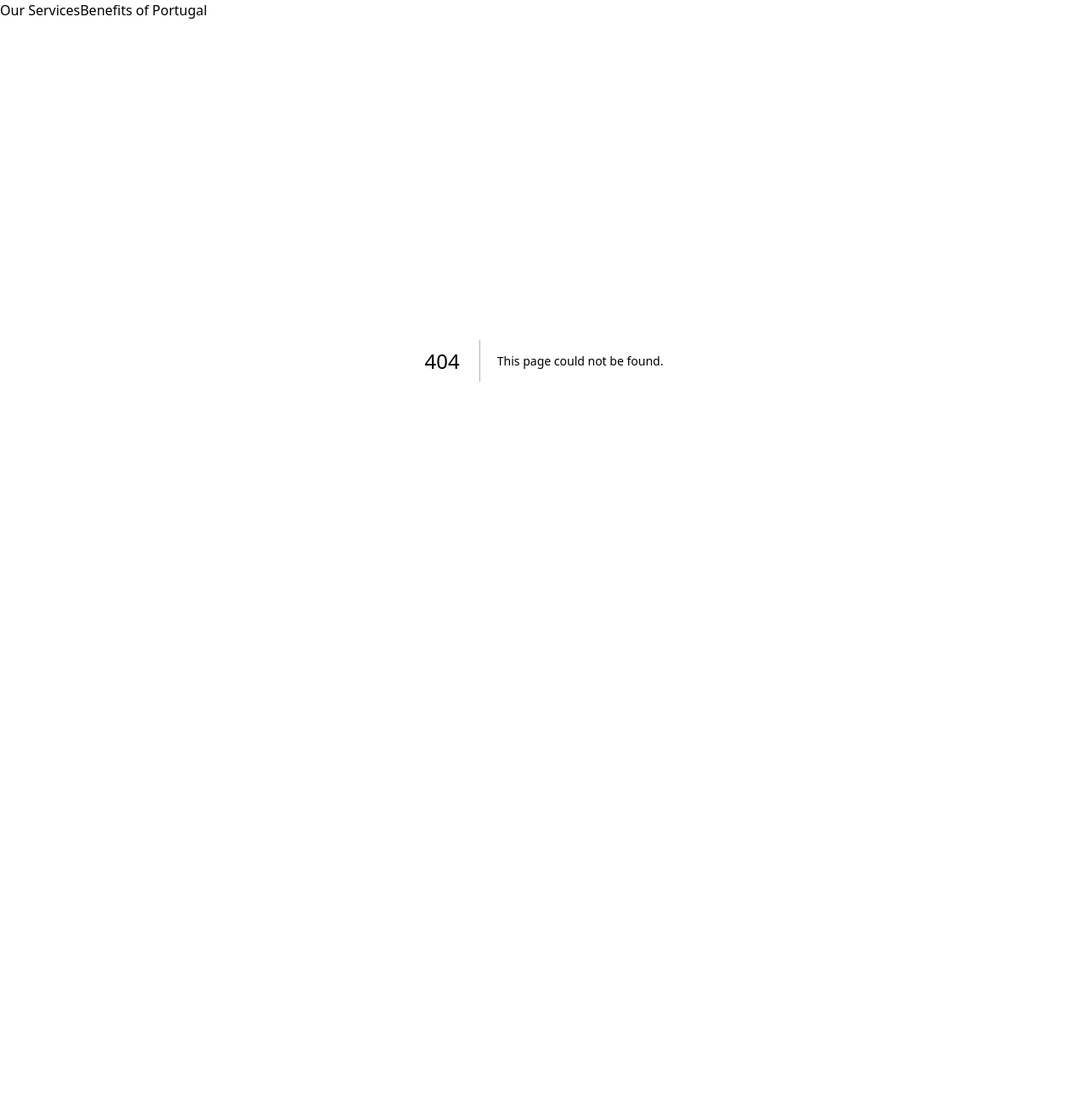
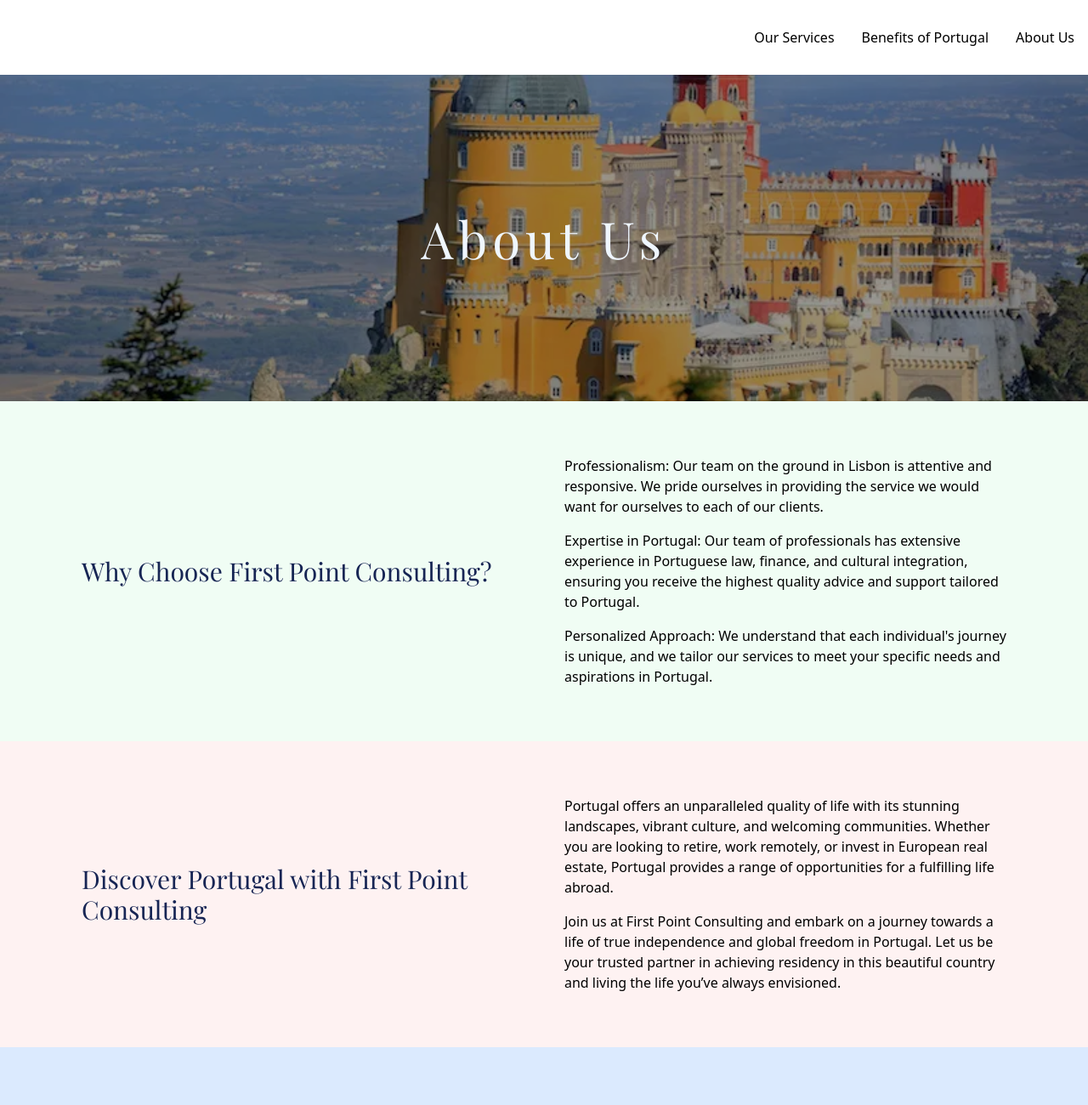
Before and after one commit to AryanJ-NYC/fpcllc, a Next.js app: page /about-us in a window 1280 px wide. Before the commit this address had no page. Shown: the top 1300 px of the page at 85% size. Before the commit the page ends 824 px from the top, so only its background shows below. Built offline with nearby package versions, Linux system fonts and the light colour scheme; no server answers; a web font is replaced by a local one.

Commit message:
Add all info

```diff
--- /dev/null
+++ b/src/app/ContactUs.tsx
@@ -0,0 +1,34 @@
+import React from 'react';
+import { Mail, Phone } from 'lucide-react';
+import { InquiryForm } from './InquiryForm';
+
+export const ContactUs = () => {
+  return (
+    <div
+      className="grid grid-cols-5 bg-blue-100 px-8 md:px-16 lg:px-16 xl:px-24 py-16 gap-y-8 gap-x-16"
+      id="contact-us"
+    >
+      <div className="flex flex-col gap-y-1 col-span-5">
+        <h2 className="font-serif text-3xl text-blue-950">Contact Us Today</h2>
+        <p className="text-blue-900 text-sm">
+          Fill out the form below and we&apos;ll get back to you as soon as possible.
+        </p>
+      </div>
+
+      <InquiryForm />
+
+      <div className="flex flex-col gap-y-8 lg:gap-y-16 col-span-5 lg:col-span-2 text-blue-800">
+        <a className="flex flex-col" href="mailto:FirstPointConsulting@protonmail.com">
+          <Mail size={32} />
+          <p className="font-bold">Email</p>
+          <p>FirstPointConsulting@protonmail.com</p>
+        </a>
+        <a href="tel:5555555555">
+          <Phone size={32} />
+          <p className="font-bold">Phone</p>
+          <p>(555) 555-5555</p>
+        </a>
+      </div>
+    </div>
+  );
+};
--- /dev/null
+++ b/src/app/PageSection.tsx
@@ -0,0 +1,16 @@
+import React from 'react';
+import { twMerge } from 'tailwind-merge';
+
+export const PageSection = (
+  props: React.DetailedHTMLProps<React.HTMLAttributes<HTMLDivElement>, HTMLDivElement>
+) => {
+  return (
+    <div
+      {...props}
+      className={twMerge(
+        'odd:bg-red-50 even:bg-green-50 flex flex-col lg:flex-row gap-x-12 gap-y-4 px-8 lg:px-16 xl:px-24 py-16',
+        props.className
+      )}
+    />
+  );
+};
--- /dev/null
+++ b/src/app/about-us/page.tsx
@@ -0,0 +1,52 @@
+import React from 'react';
+import { PageSplashHeader } from '../PageSplashHeader';
+import { PageSection } from '../PageSection';
+import penaPalace from '../../../public/pena_palace.webp';
+
+const AboutUs = () => {
+  return (
+    <div>
+      <PageSplashHeader alt="Pena Palace" src={penaPalace}>
+        About Us
+      </PageSplashHeader>
+      <PageSection className="grid grid-cols-1 md:grid-cols-2 items-center">
+        <h2 className="font-serif text-3xl text-blue-950">Why Choose First Point Consulting?</h2>
+        <div className="flex flex-col gap-y-4">
+          <p>
+            Professionalism: Our team on the ground in Lisbon is attentive and responsive. We pride
+            ourselves in providing the service we would want for ourselves to each of our clients.
+          </p>
+          <p>
+            Expertise in Portugal: Our team of professionals has extensive experience in Portuguese
+            law, finance, and cultural integration, ensuring you receive the highest quality advice
+            and support tailored to Portugal.
+          </p>
+          <p>
+            Personalized Approach: We understand that each individual&apos;s journey is unique, and
+            we tailor our services to meet your specific needs and aspirations in Portugal.
+          </p>
+        </div>
+      </PageSection>
+      <PageSection className="grid grid-cols-1 md:grid-cols-2 items-center">
+        <h2 className="font-serif text-3xl text-blue-950">
+          Discover Portugal with First Point Consulting
+        </h2>
+        <div className="flex flex-col gap-y-4">
+          <p>
+            Portugal offers an unparalleled quality of life with its stunning landscapes, vibrant
+            culture, and welcoming communities. Whether you are looking to retire, work remotely, or
+            invest in European real estate, Portugal provides a range of opportunities for a
+            fulfilling life abroad.
+          </p>
+          <p>
+            Join us at First Point Consulting and embark on a journey towards a life of true
+            independence and global freedom in Portugal. Let us be your trusted partner in achieving
+            residency in this beautiful country and living the life you’ve always envisioned.
+          </p>
+        </div>
+      </PageSection>
+    </div>
+  );
+};
+
+export default AboutUs;
--- a/src/app/benefits-of-portugal/page.tsx
+++ b/src/app/benefits-of-portugal/page.tsx
@@ -1,18 +1,18 @@
+import Image from 'next/image';
 import React from 'react';
+import { PageSection } from '../PageSection';
 import { PageSplashHeader } from '../PageSplashHeader';
 import marginalPrediosImg from '../../../public/marginal-predios.webp';
-import portoPortugalImg from '../../../public/porto-portugal.webp';
 import praiaDaBordeiraImg from '../../../public/praia-da-bordeira-algarve-portugal.webp';
 import lisbonCitySkylineImg from '../../../public/lisbon-portugal-city-skyline.webp';
-import Image from 'next/image';
 
 const BenefitsOfPortugal = () => {
   return (
-    <main className="min-h-full">
+    <div className="flex flex-col">
       <PageSplashHeader alt="Marginal Predios" src={marginalPrediosImg}>
         Benefits of Portugal
       </PageSplashHeader>
-      <Section>
+      <PageSection>
         <InfoBulletsContainer>
           <p>
             High Quality of Life: Portugal offers a high standard of living with excellent
@@ -41,15 +41,15 @@ const BenefitsOfPortugal = () => {
         </InfoBulletsContainer>
         <Image
           alt="Praia da Bordeira"
-          className="w-full"
+          className="object-cover w-full md:rounded-md"
           placeholder="blur"
           src={praiaDaBordeiraImg}
         />
-      </Section>
-      <Section>
+      </PageSection>
+      <PageSection>
         <Image
           alt="Lisbon Skyline"
-          className="w-full"
+          className="object-cover w-full md:rounded-md"
           placeholder="blur"
           src={lisbonCitySkylineImg}
         />
@@ -75,8 +75,8 @@ const BenefitsOfPortugal = () => {
             it easy to travel within Europe and beyond.
           </p>
         </InfoBulletsContainer>
-      </Section>
-    </main>
+      </PageSection>
+    </div>
   );
 };
 
@@ -85,18 +85,7 @@ const InfoBulletsContainer = (
 ) => {
   return (
     <div
-      className="flex flex-col justify-evenly gap-y-8 px-2 md:px-4 order-2 md:order-none"
-      {...props}
-    />
-  );
-};
-
-const Section = (
-  props: React.DetailedHTMLProps<React.HTMLAttributes<HTMLDivElement>, HTMLDivElement>
-) => {
-  return (
-    <div
-      className="odd:bg-red-50 even:bg-green-50 flex flex-col md:flex-row gap-x-2 gap-y-4 py-4"
+      className="flex flex-col justify-evenly gap-y-8 order-2 lg:order-none px-2 lg:px-0"
       {...props}
     />
   );
--- a/src/app/layout.tsx
+++ b/src/app/layout.tsx
@@ -4,6 +4,7 @@ import './globals.css';
 import { Playfair_Display } from 'next/font/google';
 import { Toaster } from 'react-hot-toast';
 import Link from 'next/link';
+import { ContactUs } from './ContactUs';
 
 const playfairDisplay = Playfair_Display({
   display: 'swap',
@@ -25,12 +26,22 @@ export default function RootLayout({
     <html lang="en" className={clsx(playfairDisplay.variable)}>
       <body className={clsx('min-h-screen')}>
         <header>
-          <nav>
-            <Link href="/our-services">Our Services</Link>
-            <Link href="/benefits-of-portugal">Benefits of Portugal</Link>
+          <nav className="flex flex-row justify-end">
+            <Link className="px-4 py-8" href="/our-services">
+              Our Services
+            </Link>
+            <Link className="px-4 py-8" href="/benefits-of-portugal">
+              Benefits of Portugal
+            </Link>
+            <Link className="px-4 py-8" href="/about-us">
+              About Us
+            </Link>
           </nav>
         </header>
-        {children}
+        <main className="min-h-full">
+          {children}
+          <ContactUs />
+        </main>
         <Toaster />
       </body>
     </html>
--- a/src/app/our-services/page.tsx
+++ b/src/app/our-services/page.tsx
@@ -4,9 +4,9 @@ import { PageSplashHeader } from '../PageSplashHeader';
 
 export const OurServices = () => {
   return (
-    <main className="min-h-full">
+    <div>
       <PageSplashHeader alt="What We Offer" src={whatWeOfferImg}>
-        What We Offer
+        Our Services
       </PageSplashHeader>
       <div className="grid grid-cols-1 md:grid-cols-2 gap-8 py-16 px-2 md:px-12 xl:px-48">
         <Card>
@@ -66,7 +66,7 @@ export const OurServices = () => {
           </div>
         </Card>
       </div>
-    </main>
+    </div>
   );
 };
 
--- a/src/app/page.tsx
+++ b/src/app/page.tsx
@@ -29,32 +29,6 @@ export default function Home() {
           src={portugalLandscapeImage}
         />
       </HomeSection>
-      <HomeSection
-        className="grid grid-cols-5 bg-blue-100 px-8 lg:px-16 xl:px-24 py-16 gap-y-8 gap-x-16"
-        id="contact-us"
-      >
-        <div className="flex flex-col gap-y-1 col-span-5">
-          <h2 className="font-serif text-3xl text-blue-950">Contact Us Today</h2>
-          <p className="text-blue-900 text-sm">
-            Fill out the form below and we&apos;ll get back to you as soon as possible.
-          </p>
-        </div>
-
-        <InquiryForm />
-
-        <div className="flex flex-col gap-y-8 lg:gap-y-16 col-span-5 lg:col-span-2 text-blue-800">
-          <a className="flex flex-col" href="mailto:FirstPointConsulting@protonmail.com">
-            <Mail size={32} />
-            <p className="font-bold">Email</p>
-            <p>FirstPointConsulting@protonmail.com</p>
-          </a>
-          <a href="tel:5555555555">
-            <Phone size={32} />
-            <p className="font-bold">Phone</p>
-            <p>(555) 555-5555</p>
-          </a>
-        </div>
-      </HomeSection>
     </main>
   );
 }
```
Also changed, not shown: package.json (+9 -9 lines), public/pena_palace.webp (added), 1 other file (tests, documents, lock files or other folders).
